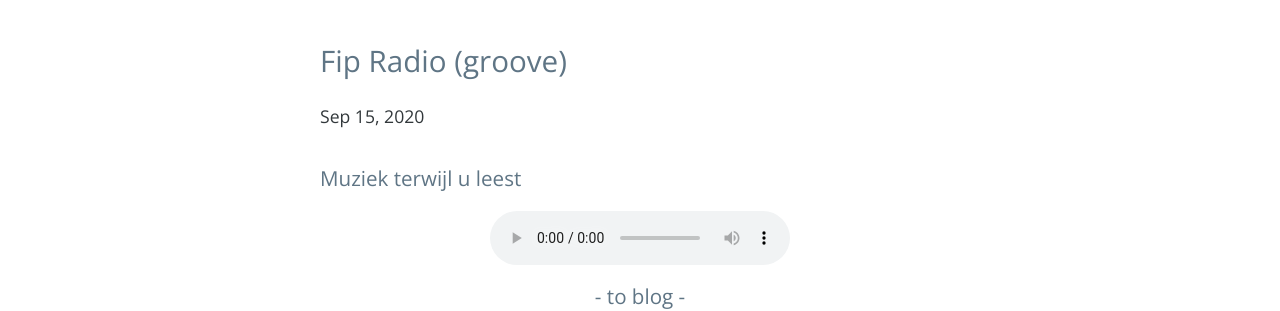
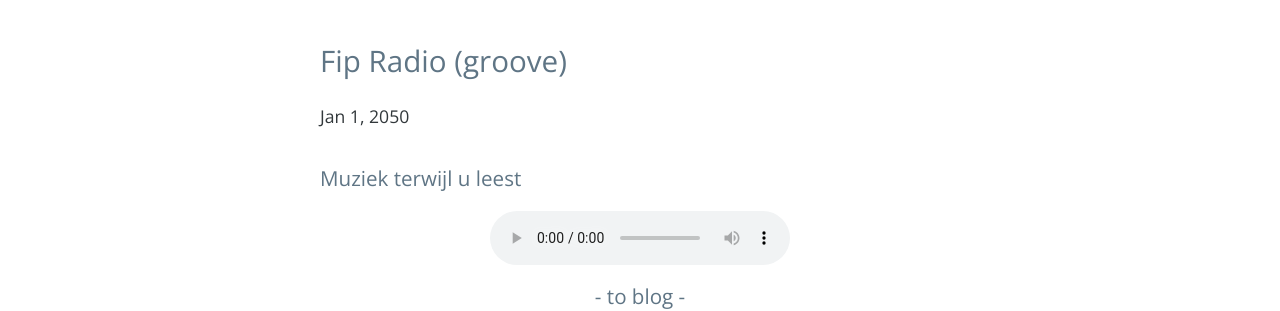
Before and after one commit to fprisse/Weblog, a Jekyll site: the page built from _posts/2020-09-15-fip.md, in a window 1280 px wide. Shown: the part 297-608 px from the top of the page. Built offline with Jekyll 4.4.1, drawn with Linux system fonts in a browser that asks for light colours; nearby versions of some CDN libraries; comment, search, counter and statistics services are not loaded.

Commit message:
Update 2020-09-15-fip.md

```diff
--- a/_posts/2020-09-15-fip.md
+++ b/_posts/2020-09-15-fip.md
@@ -1,7 +1,7 @@
 ---
 layout: post
 title: Fip Radio (groove)
-date: 2020-09-15 09:30:00 +0100
+date: 2050-01-01 01:00:00 +0100
 categories: Huis
 ---
 
```
